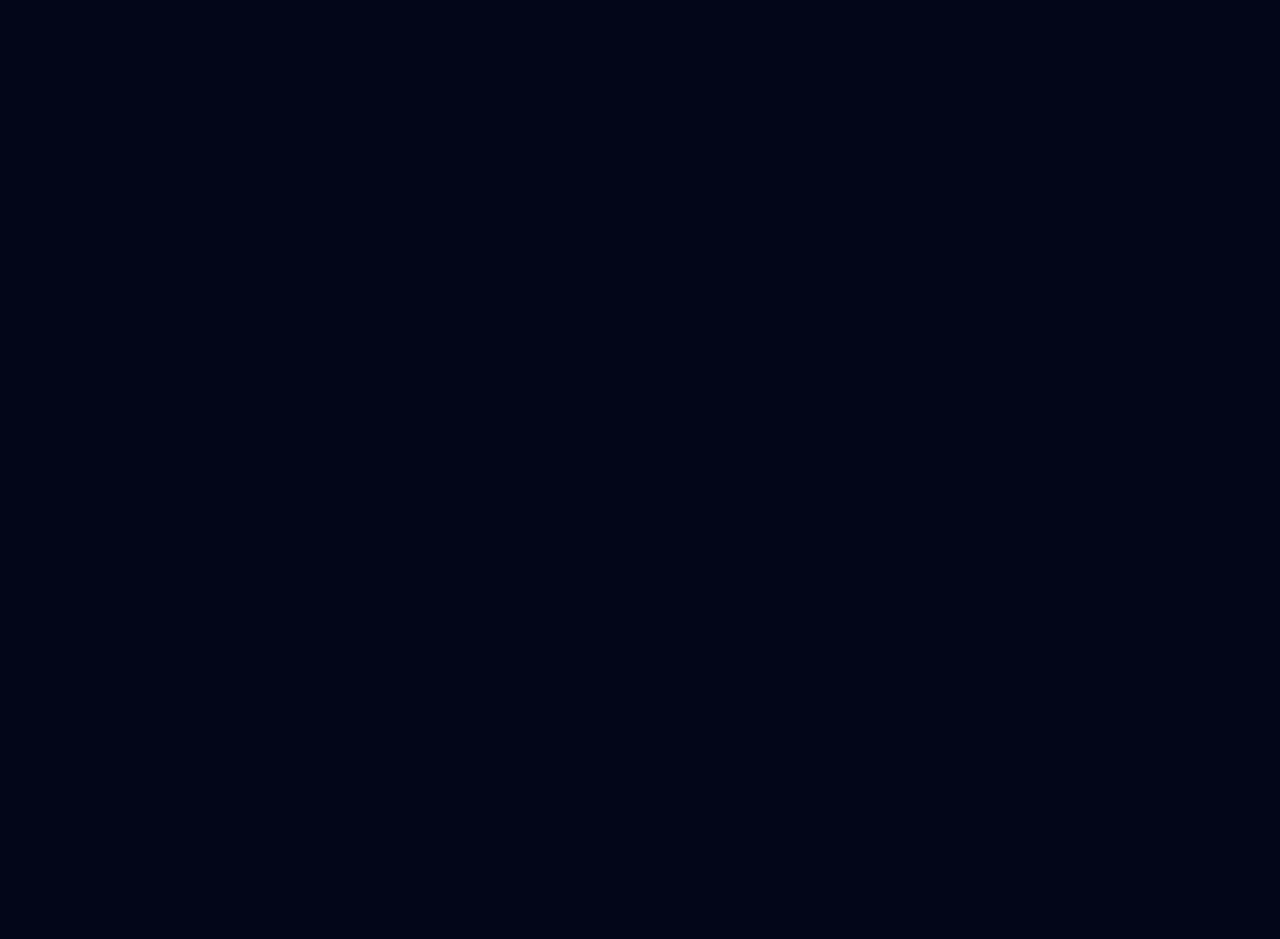
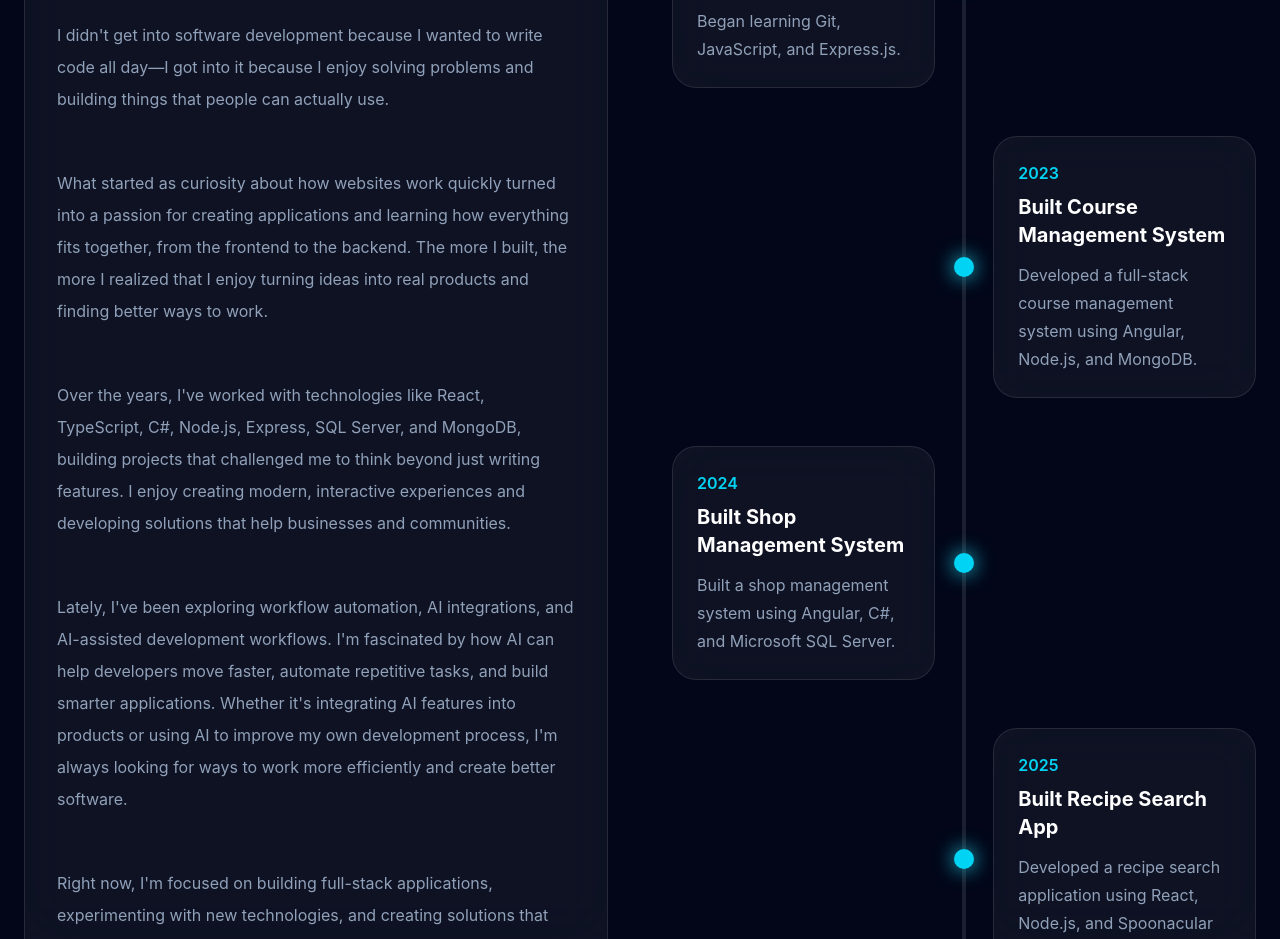
Before and after one commit to Luka2Lkay/lukhanyo-portfolio, a React (Vite) app: page / in a window 1280 px wide. Shown: the part 1300-2239 px from the top of the page. Before the commit the page ends 1058 px from the top, so only its background shows below. Built offline with nearby package versions, Linux system fonts and the light colour scheme; no server answers.

Commit message:
add journeytimeline component

```diff
--- a/src/App.jsx
+++ b/src/App.jsx
@@ -1,12 +1,14 @@
 import "./App.css";
 import Navbar from "@/components/navbar/Navbar";
-import Hero from "@/components/hero/Hero";
+import Hero from "@/components/hero_section/hero/Hero";
+import About from "@/components/about_section/about/About";
 
 function App() {
   return (
     <>
       <Navbar />
       <Hero />
+      <About />
     </>
   );
 }
--- /dev/null
+++ b/src/components/about_section/about/About.jsx
@@ -0,0 +1,17 @@
+import MyStory from "@/components/about_section/my_story/MyStory";
+import JourneyTimeline from "@/components/journey_timeline/JourneyTimeline";
+
+function About() {
+  return (
+    <section id="about" className="bg-slate-950 px-6 py-24">
+      <div className="mx-auto max-w-7xl">
+        <div className="grid items-start gap-16 lg:grid-cols-2">
+          <MyStory />
+          <JourneyTimeline />
+        </div>
+      </div>
+    </section>
+  );
+}
+
+export default About;
--- /dev/null
+++ b/src/components/about_section/my_story/MyStory.jsx
@@ -0,0 +1,62 @@
+import { motion } from "framer-motion";
+
+function MyStory() {
+  return (
+    <motion.div
+      initial={{ opacity: 0, x: -40 }}
+      whileInView={{ opacity: 1, x: 0 }}
+      transition={{ duration: 0.7 }}
+      className="rounded-3xl border border-white/10 bg-white/5 p-8 backdrop-blur-xl"
+    >
+      <span className="text-sm font-medium uppercase tracking-widest text-cyan-400">
+        My Story
+      </span>
+
+      <h3 className="mt-3 text-3xl font-bold text-white">
+        Building technology solutions that solve real-world problems.
+      </h3>
+
+      <div className="mt-6 space-y-5 text-slate-400 leading-8">
+        <p>
+          I didn't get into software development because I wanted to write code
+          all day—I got into it because I enjoy solving problems and building
+          things that people can actually use.
+        </p>
+        <br />
+        <p>
+          What started as curiosity about how websites work quickly turned into
+          a passion for creating applications and learning how everything fits
+          together, from the frontend to the backend. The more I built, the more
+          I realized that I enjoy turning ideas into real products and finding
+          better ways to work.
+        </p>
+        <br />
+        <p>
+          Over the years, I've worked with technologies like React, TypeScript,
+          C#, Node.js, Express, SQL Server, and MongoDB, building projects that
+          challenged me to think beyond just writing features. I enjoy creating
+          modern, interactive experiences and developing solutions that help
+          businesses and communities.
+        </p>
+        <br />
+        <p>
+          Lately, I've been exploring workflow automation, AI integrations, and
+          AI-assisted development workflows. I'm fascinated by how AI can help
+          developers move faster, automate repetitive tasks, and build smarter
+          applications. Whether it's integrating AI features into products or
+          using AI to improve my own development process, I'm always looking for
+          ways to work more efficiently and create better software.
+        </p>
+        <br />
+        <p>
+          Right now, I'm focused on building full-stack applications,
+          experimenting with new technologies, and creating solutions that make
+          a real impact—especially for local businesses and organizations that
+          can benefit from modern digital tools.
+        </p>
+      </div>
+    </motion.div>
+  );
+}
+
+export default MyStory;
--- /dev/null
+++ b/src/components/journey_timeline/JourneyTimeline.jsx
@@ -0,0 +1,94 @@
+import { motion } from "framer-motion";
+
+const timeline = [
+  {
+    year: "2022",
+    title: "Started Learning Web Development at Umuzi",
+    description: "Began learning Git, JavaScript, and Express.js.",
+  },
+  {
+    year: "2023",
+    title: "Built Course Management System",
+    description:
+      "Developed a full-stack course management system using Angular, Node.js, and MongoDB.",
+  },
+  {
+    year: "2024",
+    title: "Built Shop Management System",
+    description:
+      "Built a shop management system using Angular, C#, and Microsoft SQL Server.",
+  },
+  {
+    year: "2025",
+    title: "Built Recipe Search App",
+    description:
+      "Developed a recipe search application using React, Node.js, and Spoonacular API.",
+  },
+  {
+    year: "2026",
+    title: "Building UbuntuBlog",
+    description:
+      "Developing a blog platform that serves multiple niche websites from a single API.",
+  },
+];
+
+function JourneyTimeline() {
+  return (
+    <div className="relative">
+      <div className="absolute left-5 top-0 h-full w-1 rounded-full bg-white/10 md:left-1/2 md:-translate-x-1/2" />
+        <div className="space-y-12">
+          {timeline.map((item, index) => (
+            <motion.div
+              key={item.title}
+              initial={{
+                opacity: 0,
+                x: index % 2 === 0 ? -50 : 50,
+              }}
+              whileInView={{ opacity: 1, x: 0 }}
+              transition={{
+                duration: 0.7,
+                delay: index * 0.2,
+              }}
+              viewport={{ once: true }}
+              className={`relative flex items-center ${
+                index % 2 === 0 ? "md:justify-start" : "md:justify-end"
+              }`}
+            >
+              <div
+                className="
+                absolute left-5 z-20
+                h-5 w-5 rounded-full
+                bg-cyan-400
+                shadow-[0_0_20px_#22d3ee]
+                md:left-1/2
+                md:-translate-x-1/2
+              "
+              />
+
+              <div
+                className="ml-16 w-full
+                rounded-3xl
+                border border-white/10
+                bg-white/5
+                p-6
+                backdrop-blur-xl
+                md:ml-0
+                md:w-[45%]
+              "
+              >
+                <span className="text-cyan-400 font-semibold">{item.year}</span>
+                <h3 className="mt-2 text-xl font-bold text-white">
+                  {item.title}
+                </h3>
+                <p className="mt-3 leading-7 text-slate-400">
+                  {item.description}
+                </p>
+              </div>
+            </motion.div>
+          ))}
+        </div>
+      </div>
+  );
+}
+
+export default JourneyTimeline;
```
Also changed, not shown: src/components/hero_section/hero/Hero.jsx (renamed from src/components/hero/Hero.jsx, +5 -5 lines), src/components/hero_section/background/Background.jsx (renamed from src/components/background/Background.jsx), src/components/hero_section/floating_icons/FloatingIcons.jsx (renamed from src/components/floating_icons/FloatingIcons.jsx), src/components/hero_section/scroll_indicator/ScrollIndicator.jsx (renamed from src/components/scroll_indicator/ScrollIndicator.jsx), src/components/hero_section/stats/Stats.jsx (renamed from src/components/stats/Stats.jsx), src/components/hero_section/stats_skeleton/StatsSkeleton.jsx (renamed from src/components/stats_skeleton/StatsSkeleton.jsx), src/components/hero_section/typing_text/TypingText.jsx (renamed from src/components/typing_text/TypingText.jsx).
